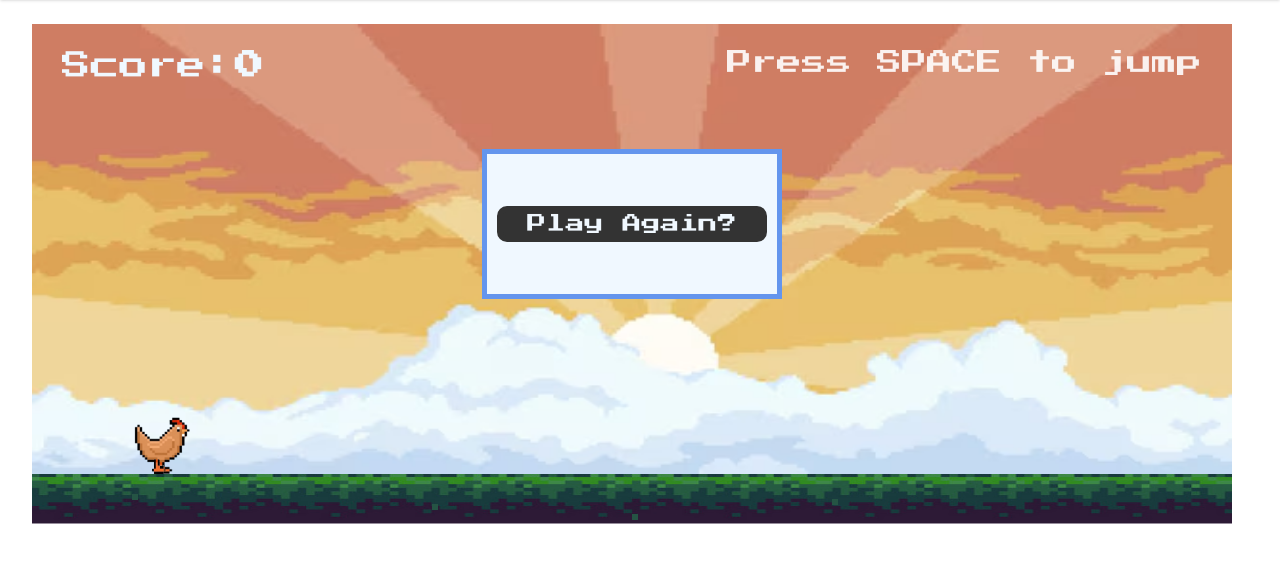
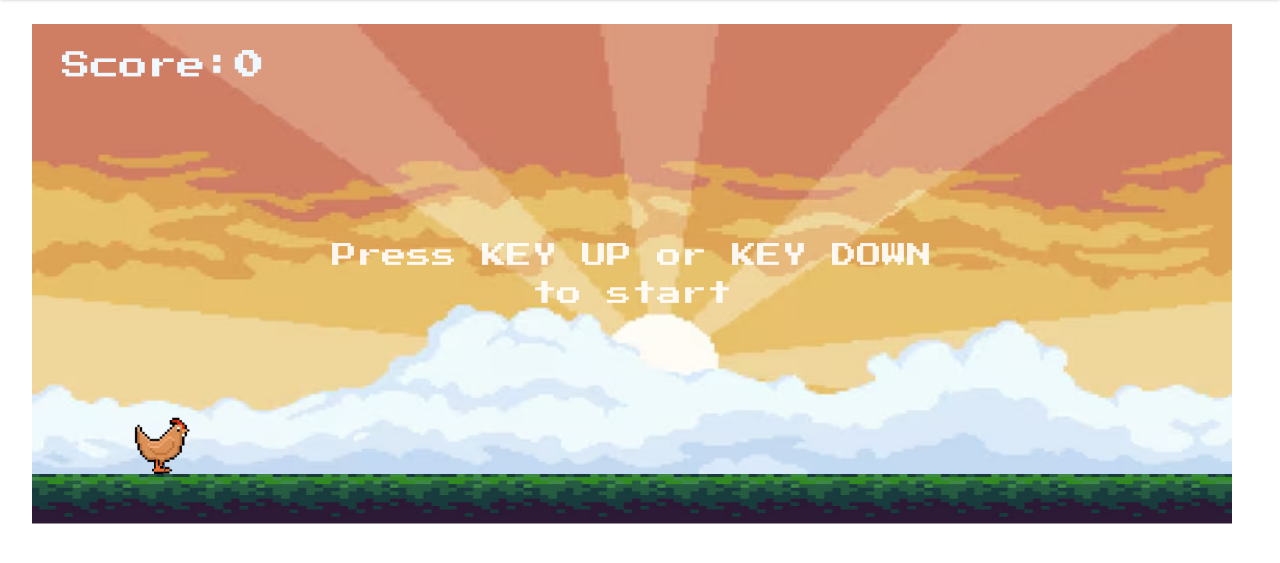
Before and after one commit to Cosmin-Valentin/laravel_webGames, a Laravel app: page /games/runner in a window 1280 px wide. Shown: the part 148-711 px from the top of the page. Run offline with Laravel 12, Linux system fonts and the light colour scheme; the visitor is signed in with stand-in values (Sample User, id 1); style sheets or scripts are compiled from the project's sources; parts of the project's set-up code (start-up, migrations or seed data) failed here and were passed over.

Commit message:
Js refactor, crouch functionality and start instructions

```diff
--- a/resources/css/runner.css
+++ b/resources/css/runner.css
@@ -126,10 +157,12 @@
 .info {
     color: #fff;
     position: absolute;
-    top: 20px;
+    top: 50%;
+    left: 50%;
+    transform: translate(-50%, -50%);
     z-index: 1;
-    right: 30px;
     font-size: 25px;
+    text-align: center;
     animation: flicker 0.8s infinite linear;
 }
 @keyframes flicker {
@@ -181,13 +214,19 @@
     cursor: pointer;
 }
 
-.pixels,
-.pixels2 {
+.pixels {
     width: 1000px;
     height: 50px;
     position: relative;
 }
-.pixels {
+
+.pixels > div {
+    position: absolute;
+    width: 6px;
+    height: 6px;
+}
+
+.move .group-1 {
     bottom: 50px;
     animation: moveGround 4.5s infinite linear;
 }
@@ -200,7 +239,7 @@
     }
 }
 
-.pixels2 {
+.move .group-2 {
     bottom: 100px;
     animation: moveGround2 6.4s infinite linear;
 }
@@ -213,17 +252,10 @@
     }
 }
 
-.pixels > div,
-.pixels2 > div {
-    position: absolute;
-    width: 6px;
-    height: 6px;
-}
-
-.pixels > div {
+.group-1 > div {
     background: #338c23;
 }
-.pixels2 > div {
+.group-2 > div {
     background: #255444;
 }
 
--- a/resources/js/runner.js
+++ b/resources/js/runner.js
@@ -1,63 +1,98 @@
 const runnerContainer = document.querySelector(".runner-container");
-let counter = 0;
-let fail = false;
 
 if (runnerContainer) {
     const chicken = document.getElementById("chicken");
     const obstacle = document.getElementById("obstacle");
     const prompt = document.getElementById("prompt");
-    const ground = document.getElementById("ground");
     const restart = document.querySelector(".restart");
     const skies = document.querySelectorAll(".sky");
+
+    let counter = 0;
+    let fail = false;
     let x = 1;
+    let loseInterval;
+    let circadianInterval;
 
-    const lose = setInterval(function () {
+    giveInfo();
+
+    function init() {
+        loseInterval = setupLoseCheck();
+        circadianInterval = setupCircadianShift();
+
+        document.addEventListener("keydown", handleJump);
+        restart.addEventListener("click", () => location.reload());
+    }
+
+    function setupLoseCheck() {
+        return setInterval(() => {
+            if (checkCollision(chicken, obstacle)) {
+                gameOver();
+            }
+        }, 10);
+    }
+
+    function checkCollision(chicken, obstacle) {
         let chickenTop = parseInt(
             window.getComputedStyle(chicken).getPropertyValue("top")
         );
         let blockLeft = parseInt(
             window.getComputedStyle(obstacle).getPropertyValue("left")
         );
-        if (blockLeft < 160 && blockLeft > 50 && chickenTop >= 330) {
-            obstacle.style.animation = "none";
-            obstacle.style.display = "none";
-            chicken.style.transform = "rotate(0deg)";
-            chicken.querySelector(".leg").style.animation = "none";
-            ground.querySelector(".pixels").style.animation = "none";
-            ground.querySelector(".pixels2").style.animation = "none";
-            prompt.classList.remove("hidden");
-            prompt.classList.add("flex");
-            fail = true;
-            clearInterval(circadian);
-        }
-    }, 10);
-
-    const circadian = setInterval(function () {
-        skies.forEach((sky) => {
-            sky.classList.add("hidden");
-        });
-        skies[x].classList.remove("hidden");
-        x < 2 ? x++ : (x = 0);
-    }, 15000);
-
-    window.addEventListener("keydown", (e) => {
-        if (e.key === " ") {
-            jump();
-        }
-    });
-
-    restart.addEventListener("click", () => {
-        location.reload();
-    });
-}
-
-function jump() {
-    if (chicken.classList != "animate") {
-        chicken.classList.add("animate");
+        return blockLeft < 160 && blockLeft > 50 && chickenTop >= 330;
     }
 
-    setTimeout(function () {
-        chicken.classList.remove("animate");
+    function gameOver() {
+        if (runnerContainer.classList.contains("move")) {
+            runnerContainer.classList.remove("move");
+            obstacle.classList.add("hidden");
+        }
+        if (chicken.classList.contains("walk")) {
+            chicken.classList.remove("walk");
+        }
+        prompt.classList.remove("hidden");
+        prompt.classList.add("flex");
+        fail = true;
+        clearInterval(loseInterval);
+        clearInterval(circadianInterval);
+        document.removeEventListener("keydown", handleJump);
+    }
+
+    function setupCircadianShift() {
+        return setInterval(() => {
+            skies.forEach((sky) => sky.classList.add("hidden"));
+            skies[x].classList.remove("hidden");
+            x = x < 2 ? x + 1 : 0;
+        }, 15000);
+    }
+
+    function handleJump(e) {
+        const actions = {
+            ArrowUp: () => performAction("jump"),
+            ArrowDown: () => performAction("crouch"),
+        };
+
+        if (actions[e.key]) {
+            actions[e.key]();
+        }
+    }
+
+    function performAction(actionName) {
+        if (!chicken.classList.contains(actionName)) {
+            if (chicken.classList.contains("walk")) {
+                chicken.classList.remove("walk");
+            }
+            chicken.classList.add(actionName);
+            setTimeout(() => {
+                chicken.classList.remove(actionName);
+                if (!fail) {
+                    chicken.classList.add("walk");
+                }
+                checkScoreIncrement();
+            }, 500);
+        }
+    }
+
+    function checkScoreIncrement() {
         let blockLeft = parseInt(
             window.getComputedStyle(obstacle).getPropertyValue("left")
         );
@@ -65,5 +100,26 @@
             counter++;
             document.querySelector(".score b").textContent = counter;
         }
-    }, 500);
+    }
+
+    function startGame(e) {
+        const actionMap = {
+            ArrowUp: "jump",
+            ArrowDown: "crouch",
+        };
+
+        if (actionMap[e.key]) {
+            performAction(actionMap[e.key]);
+            init();
+            document.removeEventListener("keydown", startGame);
+            document.querySelector(".info").classList.add("hidden");
+            if (!runnerContainer.classList.contains("move")) {
+                runnerContainer.classList.add("move");
+            }
+        }
+    }
+
+    function giveInfo() {
+        document.addEventListener("keydown", startGame);
+    }
 }
--- a/resources/views/games/runner.blade.php
+++ b/resources/views/games/runner.blade.php
@@ -8,7 +8,7 @@
             <span class="title">Score: </span>
             <b>0</b>
         </div>
-        <p class="info">Press SPACE to jump</p>
+        <p class="info">Press KEY UP or KEY DOWN to start</p>
         <div id="game">
             <img class='sky' src="{{ asset('images/sky.jpg') }}" alt="pixel sky" style="opacity:1">
             <img class='sky hidden' src="{{ asset('images/sky2.jpg') }}" alt="pixel sky2">
@@ -23,14 +23,14 @@
         </div>
         <div id="ground">
             <img class='ground' src="{{ asset('images/ground.png') }}" alt="ground">
-            <div class="pixels">
+            <div class="pixels group-1">
                 <div class="pix1"></div>
                 <div class="pix2"></div>
                 <div class="pix3"></div>
                 <div class="pix4"></div>
                 <div class="pix5"></div>
             </div>
-            <div class="pixels2">
+            <div class="pixels group-2">
                 <div class="pix1"></div>
                 <div class="pix2"></div>
                 <div class="pix3"></div>
```
Also changed, not shown: other parts of resources/css/runner.css (+34 -3 lines).
